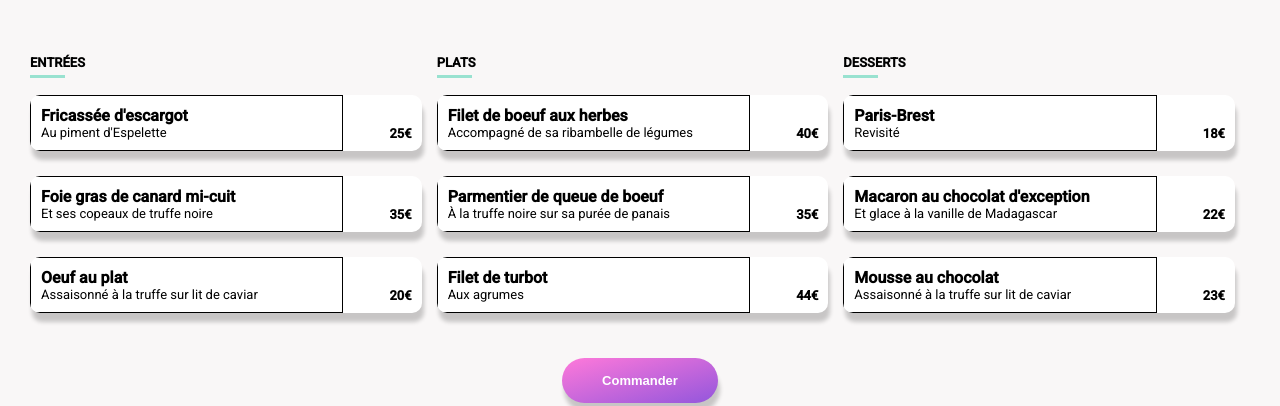
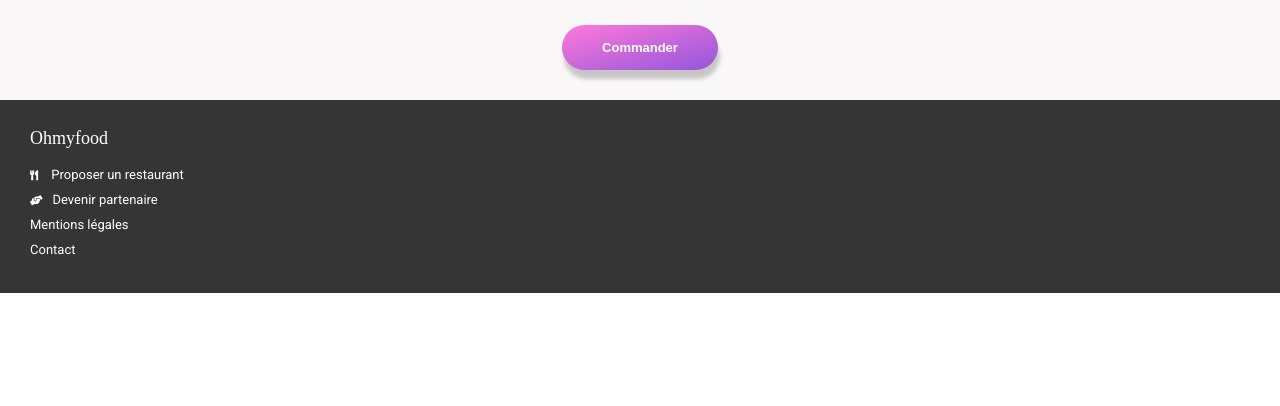
Before and after one commit to blackcode-007/OpenclassroomsProject_03_abir, a website: page pages/La palette du goû.html in a window 1280 px wide. Shown: the part 582-988 px from the top of the page. After the commit the page ends 875 px from the top, so only its background shows below. Drawn offline with Linux system fonts and the light colour scheme; a web font is replaced by a local one.

Commit message:
Update La palette du goû.html

```diff
--- a/pages/La palette du goû.html
+++ b/pages/La palette du goû.html
@@ -27,143 +27,7 @@
         </div>
       </section>
       <!-- Menu du restaurant  -->
-      <section class="menu">
-         <!-- ENTRÉES -->
-        <div class="menu_carte_item">
-          <div>
-            <h3>ENTRÉES</h3>
-          </div>
-          <div class="card__item">
-            <div class="card__description">
-              <div class="card__title">
-                <h4>Fricassée d'escargot</h4>
-              </div>
-              <p class="card__ingredients">Au piment d'Espelette</p>
-            </div>
-            <p class="card__price">25€</p>
-            <div class="card__check">
-              <i class="fas fa-check-circle"></i>
-            </div>
 
-          </div>
-          <div class="card__item">
-            <div class="card__description">
-              <div class="card__title">
-                <h4>Foie gras de canard mi-cuit</h4>
-              </div>
-              <p class="card__ingredients">Et ses copeaux de truffe noire</p>
-            </div>
-            <p class="card__price">35€</p>
-            <div class="card__check">
-              <i class="fas fa-check-circle"></i>
-            </div>
-          </div>
-
-          <div class="card__item">
-            <div class="card__description">
-              <div class="card__title">
-                <h4>Oeuf au plat</h4>
-              </div>
-              <p class="card__ingredients">Assaisonné à la truffe sur lit de caviar</p>
-            </div>
-            <p class="card__price">20€</p>
-            <div class="card__check">
-              <i class="fas fa-check-circle"></i>
-            </div>
-          </div>
-
-        </div>
-        <!--PLATS-->
-        <div class="menu_carte_item">
-          <div>
-            <h3>PLATS</h3>
-          </div>
-          <div class="card__item">
-            <div class="card__description">
-              <div class="card__title">
-                <h4>Filet de boeuf aux herbes</h4>
-              </div>
-              <p class="card__ingredients">Accompagné de sa ribambelle de légumes</p>
-            </div>
-            <p class="card__price">40€</p>
-            <div class="card__check">
-              <i class="fas fa-check-circle"></i>
-            </div>
-
-          </div>
-          <div class="card__item">
-            <div class="card__description">
-              <div class="card__title">
-                <h4>Parmentier de queue de boeuf</h4>
-              </div>
-              <p class="card__ingredients">À la truffe noire sur sa purée de panais</p>
-            </div>
-            <p class="card__price">35€</p>
-            <div class="card__check">
-              <i class="fas fa-check-circle"></i>
-            </div>
-          </div>
-
-          <div class="card__item">
-            <div class="card__description">
-              <div class="card__title">
-                <h4>Filet de turbot</h4>
-              </div>
-              <p class="card__ingredients">Aux agrumes</p>
-            </div>
-            <p class="card__price">44€</p>
-            <div class="card__check">
-              <i class="fas fa-check-circle"></i>
-            </div>
-          </div>
-        </div>
-
-        <!-- DESSERTS -->
-
-        <div class="menu_carte_item">
-          <div>
-            <h3>DESSERTS</h3>
-          </div>
-          <div class="card__item">
-            <div class="card__description">
-              <div class="card__title">
-                <h4>Paris-Brest</h4>
-              </div>
-              <p class="card__ingredients">Revisité</p>
-            </div>
-            <p class="card__price">18€</p>
-            <div class="card__check">
-              <i class="fas fa-check-circle"></i>
-            </div>
-
-          </div>
-          <div class="card__item">
-            <div class="card__description">
-              <div class="card__title">
-                <h4>Macaron au chocolat d'exception</h4>
-              </div>
-              <p class="card__ingredients">Et glace à la vanille de Madagascar</p>
-            </div>
-            <p class="card__price">22€</p>
-            <div class="card__check">
-              <i class="fas fa-check-circle"></i>
-            </div>
-          </div>
-
-          <div class="card__item">
-            <div class="card__description">
-              <div class="card__title">
-                <h4>Mousse au chocolat</h4>
-              </div>
-              <p class="card__ingredients">Assaisonné à la truffe sur lit de caviar</p>
-            </div>
-            <p class="card__price">23€</p>
-            <div class="card__check">
-              <i class="fas fa-check-circle"></i>
-            </div>
-          </div>
-        </div>
-      </section>
       <!-- Bouton commander  -->
       <section class="order">
         <button >Commander</button>
```
